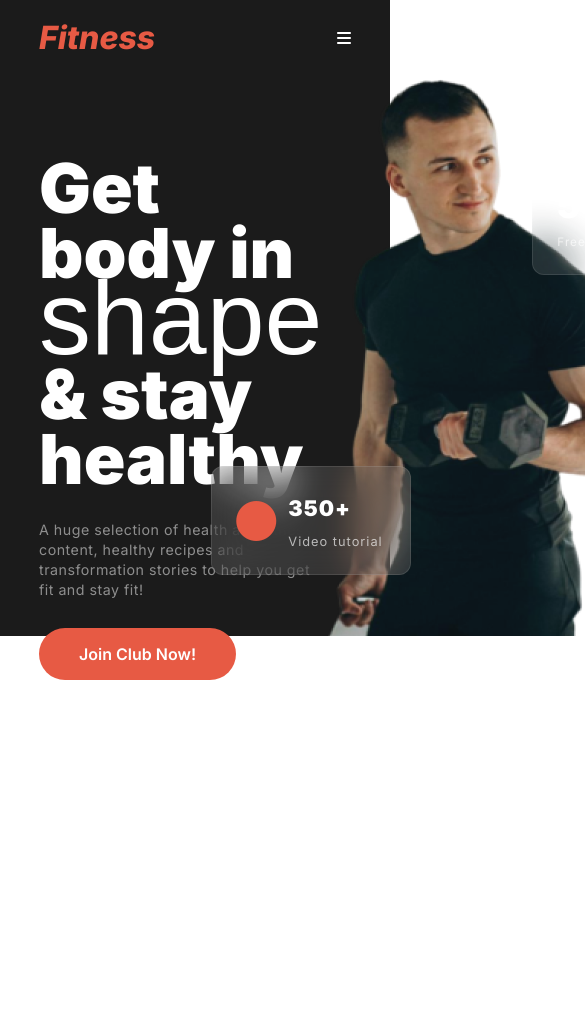
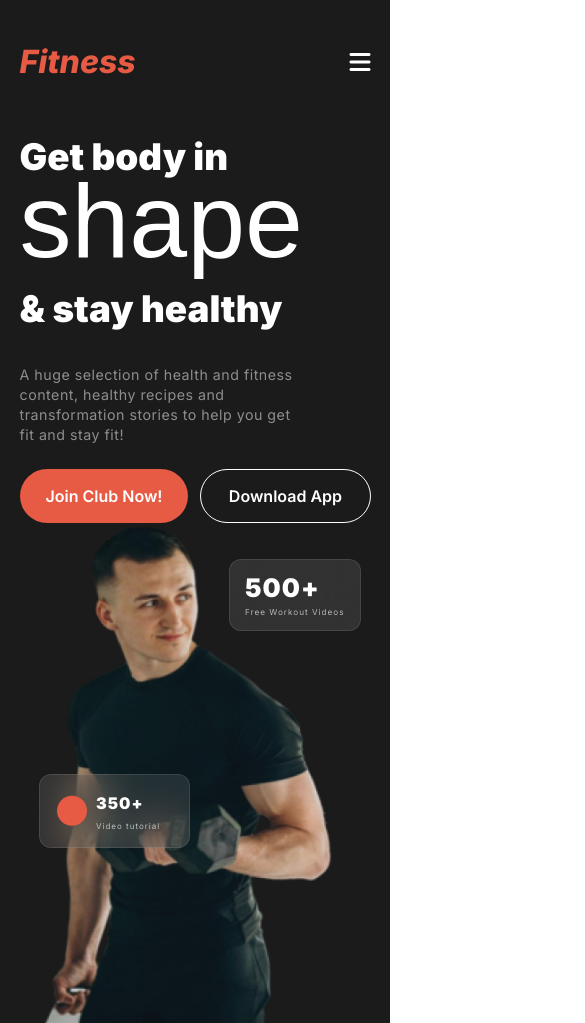
Before and after one commit to tanvir687/assignment-02, a plain HTML site: page index.html in a window 390 px wide. Shown: the top 1023 px of the page, 585 px wide, since content can reach past the window. Before the commit the page ends 844 px from the top, so only its background shows below. Drawn offline with Linux system fonts and the light colour scheme; a web font is replaced by a local one.

Commit message:
make a navigatin manu and banner section responsive

```diff
--- a/index.html
+++ b/index.html
@@ -47,8 +47,10 @@
             A huge selection of health and fitness content, healthy recipes and
             transformation stories to help you get fit and stay fit!
           </p>
-          <button class="btn-primary inter-semibold">Join Club Now!</button>
-          <button class="btn-secondary inter-semibold">Download App</button>
+          <div class="button-container">
+            <button class="btn-primary inter-semibold">Join Club Now!</button>
+            <button class="btn-secondary inter-semibold">Download App</button>
+          </div>
         </div>
         <div class="banner-img-container">
           <img src="./images/Images 2.png" alt="A man exercise in a gym" />
--- a/styles/style.css
+++ b/styles/style.css
@@ -42,7 +42,7 @@ body {
   color: white;
 }
 .main-width {
-  max-width: 80%;
+  width: 80%;
   margin: 0 auto;
 }
 .display-flex {
@@ -74,7 +74,7 @@ header {
   border-radius: 40px;
   padding: 5px 20px 4px 5px;
 }
-.menu-bar-icon{
+.menu-bar-icon {
   display: none;
 }
 .banner {
@@ -88,27 +88,26 @@ header {
   background-color: #e6533c;
   padding: 15px 20px;
   border-radius: 40px;
-
 }
 /* banner part styles */
-.banner-header{
+.banner-header {
   justify-content: space-between;
   align-items: center;
 }
-.banner-box{
+.banner-box {
   color: white;
   max-width: 465px;
   height: 380px;
 }
-.banner-heading{
+.banner-heading {
   font-size: 4.3rem;
   margin: 0px;
   line-height: 65px;
 }
-.shape-style{
+.shape-style {
   font-size: 6.5rem;
 }
-.banner-description{
+.banner-description {
   font-size: 0.89rem;
   line-height: 20px;
   letter-spacing: 0.5px;
@@ -116,15 +115,15 @@ header {
   opacity: 0.5;
   margin: 28px 0px;
 }
-.btn-primary{
+.btn-primary {
   color: white;
-  background-color: #E6533C;
+  background-color: #e6533c;
   padding: 16px 40px;
   border: none;
   border-radius: 38px;
   font-size: 1rem;
 }
-.btn-secondary{
+.btn-secondary {
   color: white;
   background: transparent;
   padding: 16px 40px;
@@ -133,10 +132,10 @@ header {
   font-size: 1rem;
   margin-left: 12px;
 }
-.banner-img-container{
+.banner-img-container {
   position: relative;
 }
-.first-cart-container{
+.first-cart-container {
   border: 1px solid rgba(255, 255, 255, 0.1);
   border-radius: 12px;
   background: rgba(255, 255, 255, 0.1);
@@ -149,21 +148,21 @@ header {
   top: 110px;
   left: 210px;
 }
-.first-cart-title{
+.first-cart-title {
   font-size: 2.2rem;
   letter-spacing: 1px;
   margin: 10px 0px;
 }
-.first-cart-description{
+.first-cart-description {
   font-size: 0.73rem;
   letter-spacing: 1px;
   opacity: 0.65;
 }
-.circle-icon{
-  color: #E6533C;
+.circle-icon {
+  color: #e6533c;
   font-size: 40px;
 }
-.second-cart-container{
+.second-cart-container {
   border: 1px solid rgba(255, 255, 255, 0.1);
   border-radius: 12px;
   background: rgba(255, 255, 255, 0.1);
@@ -179,32 +178,129 @@ header {
   right: 260px;
   bottom: 56px;
 }
-.second-cart-title{
+.second-cart-title {
   font-size: 1.35rem;
   letter-spacing: 1px;
   margin: 8px 0px;
 }
-.second-cart-description{
+.second-cart-description {
   font-size: 0.8rem;
   letter-spacing: 1px;
   opacity: 0.65;
-  margin: 0px ;
+  margin: 0px;
 }
 /* responsive with mobile device */
 @media screen and (max-width: 576px) {
-    .banner{
+  header {
     width: 100%;
+  }
+  .banner-header {
+    flex-direction: column;
+    margin: 0px;
+  }
+  .banner {
+    width: 90%;
     margin: 0 auto;
+    padding: 5px 0px;
   }
-    .banner-container{
-      width: 352px;
-      margin: 0 auto;
+  .banner-container {
     justify-content: space-between;
+    margin: 45px 0px;
+    width: 45px;
   }
-    .nav-item{
+  .banner-box {
+    margin: 0px;
+    width: 90%;
+  }
+  .banner-heading {
+    font-size: 2.3rem;
+    width: 285px;
+    margin: 0px 0px;
+  }
+  .banner-description {
+    font-size: 0.89rem;
+    margin: 24px 0px;
+    width: 274px;
+  }
+  .button-container {
+    display: flex;
+    width: 100%;
+    justify-content: space-between;
+    margin: 0px auto;
+  }
+  .btn-primary,
+  .btn-secondary{
+    width: 100%;
+    padding: 16px 20px;
+  }
+  .nav-item {
     display: none;
   }
-    .menu-bar-icon{
+  .menu-bar-icon {
     color: rgb(255, 255, 255);
+    font-size: 24px;
   }
+  .main-width{
+    width: 100%;
   }
+  .banner-img-container img{
+    width: 100%;
+  }
+  .banner-img-container {
+    width: 80%;
+  }
+  .first-cart-container {
+    border: 1px solid rgba(255, 255, 255, 0.1);
+    border-radius: 12px;
+    background: rgba(255, 255, 255, 0.1);
+    backdrop-filter: blur(20px);
+    padding: 10px 15px;
+    height: 50px;
+    width: 100px;
+    line-height: 15px;
+    position: absolute;
+    top: 55px;
+    left: 190px;
+  }
+  .first-cart-title {
+    font-size: 1.6rem;
+    letter-spacing: 1px;
+    margin: 10px 0px;
+  }
+  .first-cart-description {
+    font-size: 0.51rem;
+    letter-spacing: 1px;
+    opacity: 0.65;
+  }
+  .circle-icon {
+    color: #e6533c;
+    font-size: 30px;
+  }
+  .second-cart-container {
+    border: 1px solid rgba(255, 255, 255, 0.1);
+    border-radius: 12px;
+    background: rgba(255, 255, 255, 0.1);
+    backdrop-filter: blur(20px);
+    padding: 12px 17px;
+    height: 48px;
+    width: 115px;
+    line-height: 15px;
+    align-items: center;
+    gap: 9px;
+    position: absolute;
+    top: 270px;
+    left: 0px;
+  }
+  .second-cart-title {
+    font-size: 1rem;
+    letter-spacing: 1px;
+    margin: 8px 0px;
+  }
+  .second-cart-description {
+    font-size: 0.5rem;
+    letter-spacing: 1px;
+    opacity: 0.65;
+    margin: 0px;
+  }
+
+}
```
Lines whose indentation alone changed are shown as unchanged.
